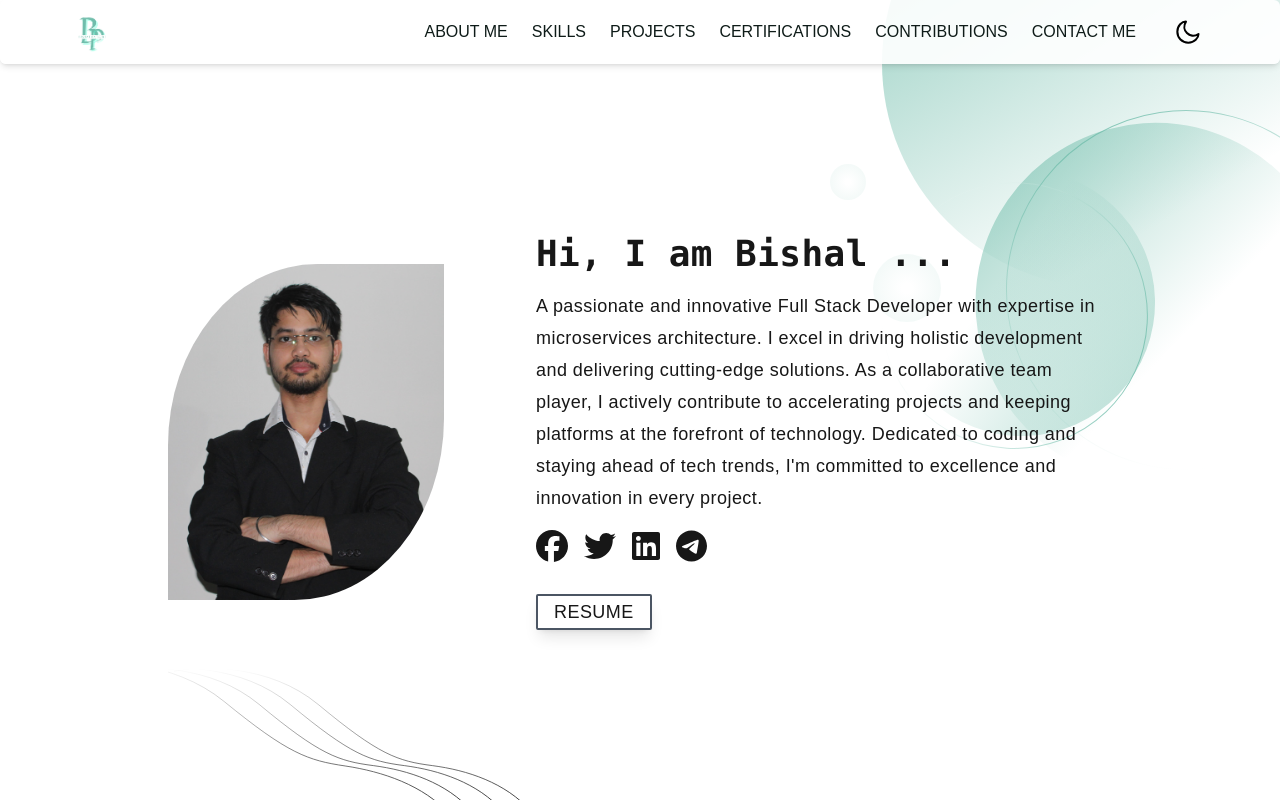
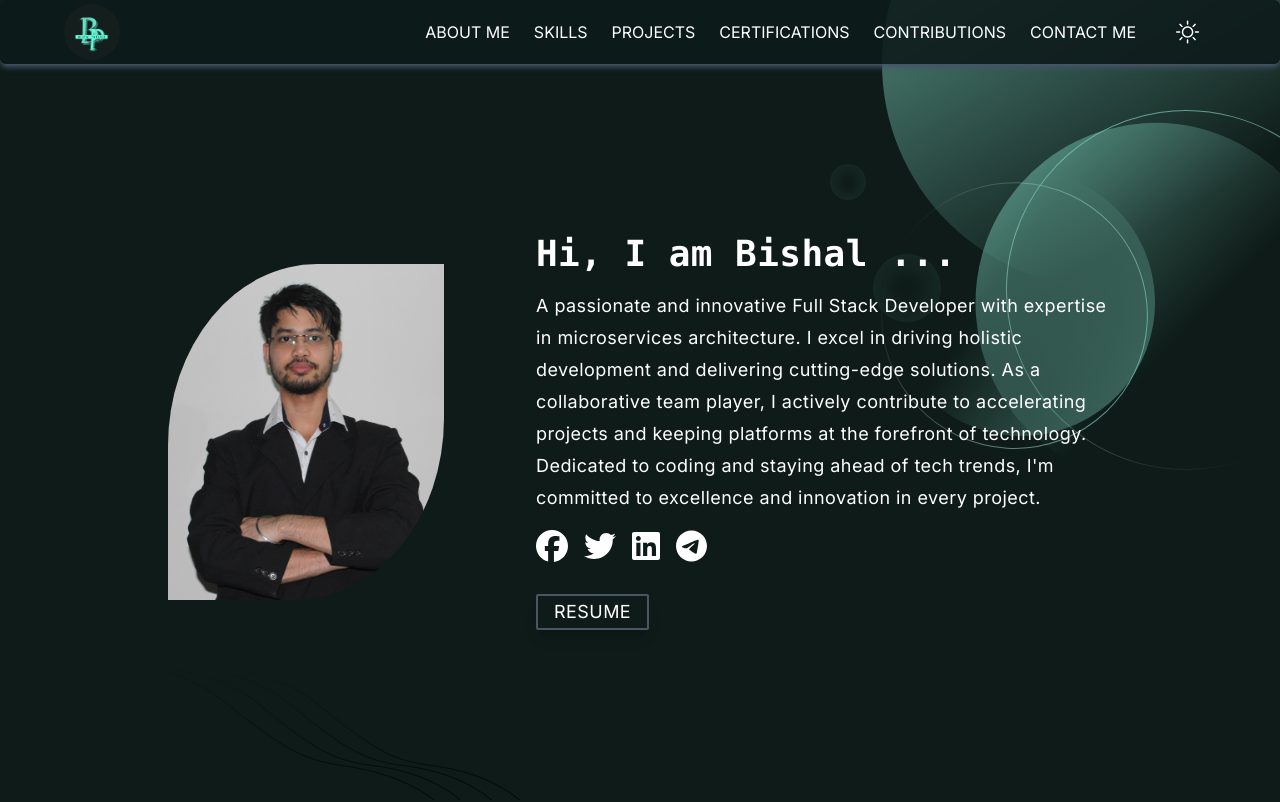
Before and after one commit to BishalPatgiri/Nextjs_Portfolio, a Next.js app: page / in a window 1280 px wide. Shown: the top 802 px of the page. Built offline with nearby package versions, Linux system fonts and the light colour scheme.

Commit message:
fix: bug in Dark mode and Light Mode

```diff
--- a/src/app/aboutMe/AboutMe.tsx
+++ b/src/app/aboutMe/AboutMe.tsx
@@ -18,6 +18,7 @@ const AboutMe = () => {
           width={"400"}
           height={600}
           style={{ height: "100%", width: "96%", borderRadius: "54% 0%" }}
+          priority
         />
       </div>
       <div className="w-2/3 max-sm:w-11/12 max-sm:mt-4">
--- a/src/app/contactMe/index.tsx
+++ b/src/app/contactMe/index.tsx
@@ -1,6 +1,6 @@
-import { contactMeOption } from "@/constants";
 import React, { useState } from "react";
 import { FontAwesomeIcon } from "@fortawesome/react-fontawesome";
+import { contactMeOption } from "../../constants";
 
 interface IFormData {
   name: string;
--- a/src/app/layout.js
+++ b/src/app/layout.js
@@ -1,17 +1,10 @@
-import { Geist, Geist_Mono } from "next/font/google";
 import "./globals.css";
+import { Inter } from "next/font/google";
 import Header from "../components/header/page";
-import { ThemeProvider } from "next-themes";
+import { Providers } from "./providers";
+import { ThemeProvider } from "./context/ThemeContext"
 
-const geistSans = Geist({
-  variable: "--font-geist-sans",
-  subsets: ["latin"],
-});
-
-const geistMono = Geist_Mono({
-  variable: "--font-geist-mono",
-  subsets: ["latin"],
-});
+const inter = Inter({ subsets: ["latin"] });
 
 export const metadata = {
   title: "Portfolio Bishal Patgiri",
@@ -34,12 +27,17 @@ export default function RootLayout({ children }) {
         />
       </head>
       <body
-        className={`${geistSans.variable} ${geistMono.variable} antialiased`}
+        // className={`${geistSans.variable} ${geistMono.variable} antialiased`}
+        className={`text-[#0E1B18] bg-[#FCFCFC] dark:bg-[#0E1B18] ${inter.className} dark:text-white`}
       >
-        <ThemeProvider attribute="class" defaultTheme="system">
+          <ThemeProvider>
+
+        <Providers>
             <Header />
             {children}
+        </Providers>
         </ThemeProvider>
+
       </body>
     </html>
   );
--- /dev/null
+++ b/src/app/providers.tsx
@@ -0,0 +1,12 @@
+"use client"
+import * as React from "react";
+import { ThemeProvider,ThemeProviderProps } from "next-themes";
+
+
+export function Providers({ children, ...props }: ThemeProviderProps) {
+  return (
+    <ThemeProvider attribute="class" enableSystem={false} defaultTheme="dark">
+      {children}
+    </ThemeProvider>
+  );
+}
--- a/src/context/ThemeContext.tsx
+++ b/src/context/ThemeContext.tsx
@@ -1,3 +1,4 @@
+"use client"
 import { createContext, ReactNode, useContext, useState } from "react";
 
 interface ThemeContextType {
```
